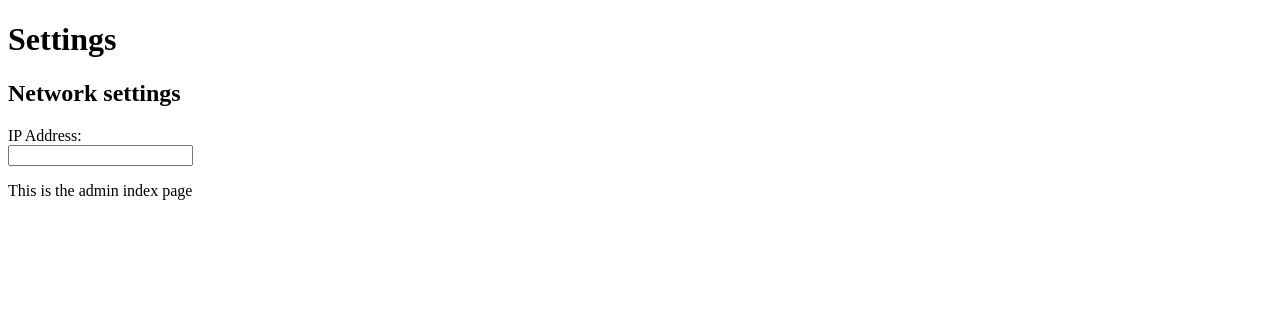
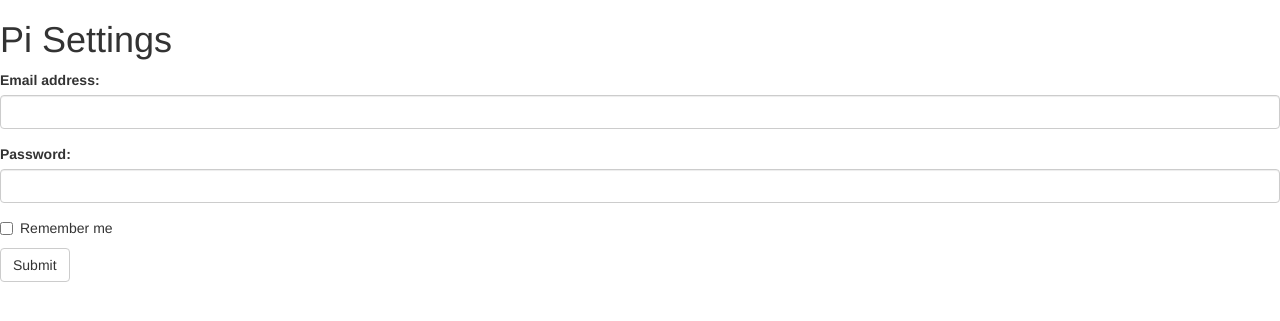
Before and after one commit to richeyrobert/configpi, a PHP site: page /admin/index.php in a window 1280 px wide. Shown: the top 321 px of the page. Run offline with PHP 8.4, Linux system fonts and the light colour scheme.

Commit message:
Adds a simple form for debugging.

```diff
--- a/html/admin/index.php
+++ b/html/admin/index.php
@@ -1,22 +1,42 @@
 <!DOCTYPE html>
-<html>
+<html lang="en">
   <head>
-    <title>ConfigPi Settings</title>
+    <meta charset="utf-8">
+    <meta http-equiv="X-UA-Compatible" content="IE=edge">
+    <meta name="viewport" content="width=device-width, initial-scale=1">
+    <!-- The above 3 meta tags *must* come first in the head; any other head content must come *after* these tags -->
+    <title>Config Pi Admin</title>
+
+    <!-- Bootstrap -->
+    <link href="css/bootstrap.min.css" rel="stylesheet">
+
+    <!-- HTML5 shim and Respond.js for IE8 support of HTML5 elements and media queries -->
+    <!-- WARNING: Respond.js doesn't work if you view the page via file:// -->
+    <!--[if lt IE 9]>
+      <script src="https://oss.maxcdn.com/html5shiv/3.7.2/html5shiv.min.js"></script>
+      <script src="https://oss.maxcdn.com/respond/1.4.2/respond.min.js"></script>
+    <![endif]-->
   </head>
   <body>
-    <h1>Settings</h1>
-    <h2>Network settings</h2>
-    <p>
-      <form>
-        IP Address:<br>
-        <input type="text" name="ip_address">
-        <br>
-      </form>
-    </p>
-    <p>
-      <?php
-        echo "This is the admin index page";
-      ?>
-    </p>
+    <h1>Pi Settings</h1>
+    <form role="form">
+      <div class="form-group">
+        <label for="email">Email address:</label>
+        <input type="email" class="form-control" id="email">
+      </div>
+      <div class="form-group">
+        <label for="pwd">Password:</label>
+        <input type="password" class="form-control" id="pwd">
+      </div>
+      <div class="checkbox">
+        <label><input type="checkbox"> Remember me</label>
+      </div>
+      <button type="submit" class="btn btn-default">Submit</button>
+    </form>
+
+    <!-- jQuery (necessary for Bootstrap's JavaScript plugins) -->
+    <script src="jquery/jquery.min.js"></script>
+    <!-- Include all compiled plugins (below), or include individual files as needed -->
+    <script src="js/bootstrap.min.js"></script>
   </body>
 </html>
--- a/html/index.html
+++ b/html/index.html
@@ -5,7 +5,7 @@
     <meta http-equiv="X-UA-Compatible" content="IE=edge">
     <meta name="viewport" content="width=device-width, initial-scale=1">
     <!-- The above 3 meta tags *must* come first in the head; any other head content must come *after* these tags -->
-    <title>Bootstrap 101 Template</title>
+    <title>Config Pi</title>
 
     <!-- Bootstrap -->
     <link href="css/bootstrap.min.css" rel="stylesheet">
```
Also changed, not shown: 1 other file.
